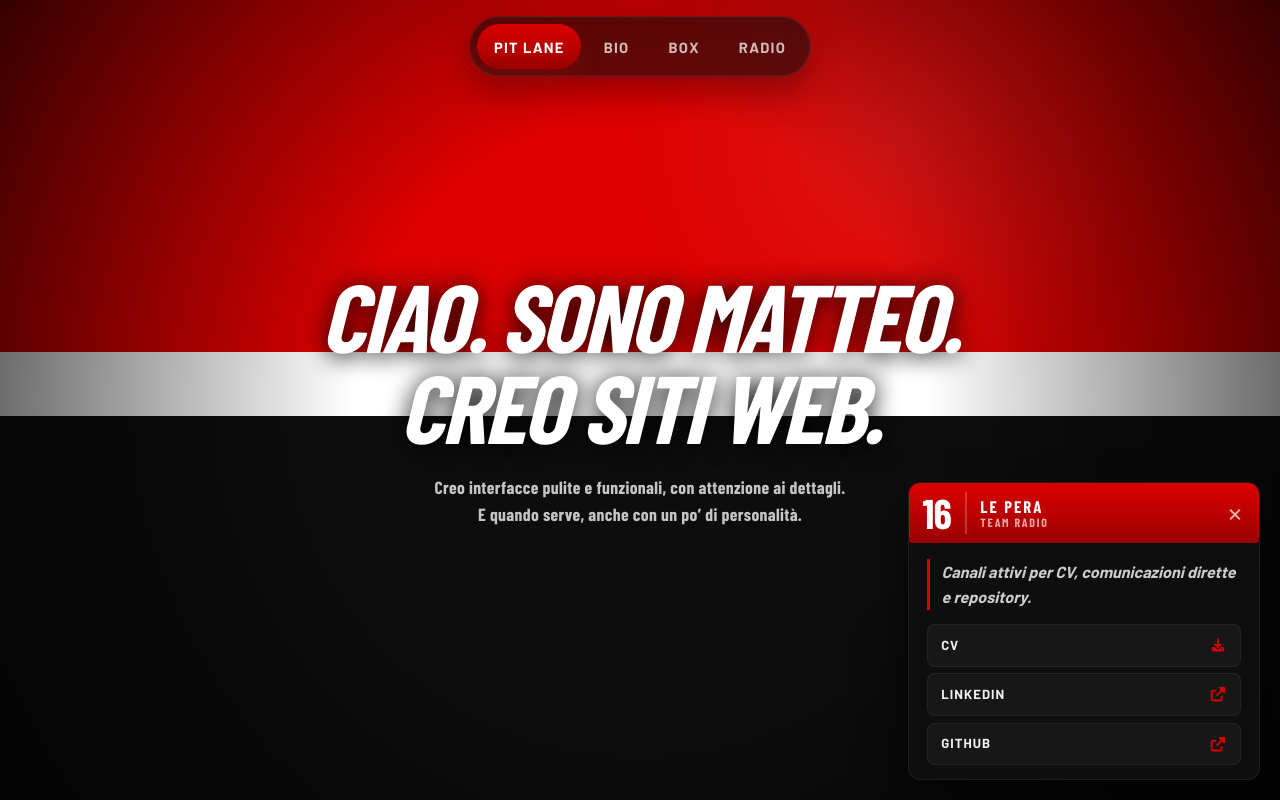
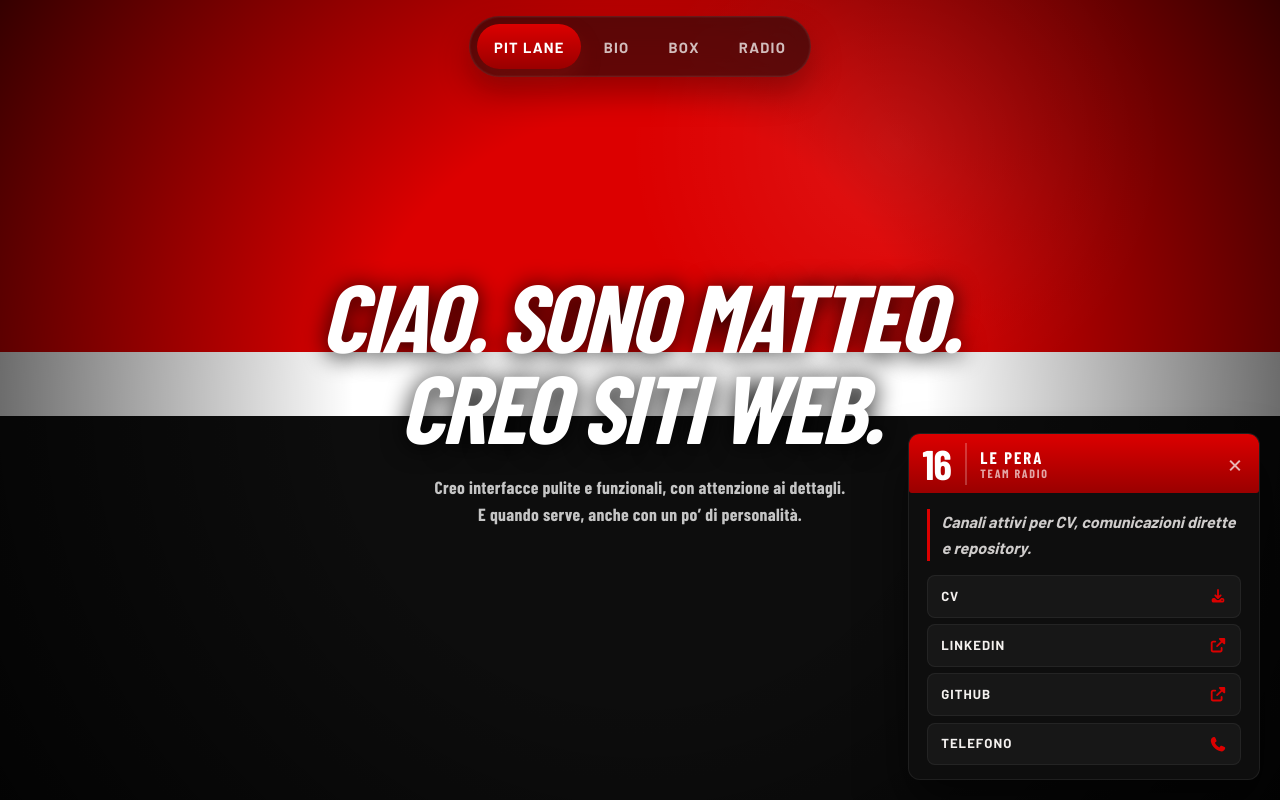
Before and after one commit to matteolepera/portfolio, a React (Vite) app: page / in a window 1280 px wide. Both pictures are taken after a click on the button "RADIO". Built offline with nearby package versions, Linux system fonts and the light colour scheme; a web font is replaced by a local one.

Commit message:
feat: aggiunto il contatto telefoni al pannello radio

```diff
--- a/src/components/Header.jsx
+++ b/src/components/Header.jsx
@@ -7,6 +7,7 @@ import { FontAwesomeIcon } from "@fortawesome/react-fontawesome";
 import {
     faDownload,
     faUpRightFromSquare,
+    faPhone,
 } from "@fortawesome/free-solid-svg-icons";
 
 const navigationItems = [
@@ -16,9 +17,10 @@ const navigationItems = [
 ]
 
 const contactLinks = [
-    { label: "CV", href: "/cv/Matteo.LePeraV6.pdf", download: "Matteo.LePeraV6.pdf" },
-    { label: "LinkedIn", href: "https://www.linkedin.com/in/matteo-le-pera/", target: "_blank", rel: "noreferrer" },
-    { label: "GitHub", href: "https://github.com/matteolepera", target: "_blank", rel: "noreferrer" },
+    { label: "CV", href: "/cv/Matteo.LePeraV6.pdf", download: "Matteo.LePeraV6.pdf", icon: faDownload, },
+    { label: "LinkedIn", href: "https://www.linkedin.com/in/matteo-le-pera/", target: "_blank", rel: "noreferrer", icon: faUpRightFromSquare, },
+    { label: "GitHub", href: "https://github.com/matteolepera", target: "_blank", rel: "noreferrer", icon: faUpRightFromSquare, },
+    { label: "Telefono", href: "tel:+393246323270", icon: faPhone },
 ]
 
 export default function Header() {
@@ -116,8 +118,13 @@ export default function Header() {
                                         rel={link.rel}
                                         onClick={() => setContactsOpen(false)}
                                     >
-                                        <span>{link.label}</span>
-                                        <span className={styles.contactsPanelArrow} aria-hidden="true">{link.label == "CV" ? <FontAwesomeIcon icon={faDownload} /> : <FontAwesomeIcon icon={faUpRightFromSquare} />}</span>
+                                        <span>
+                                            {link.label}
+                                        </span>
+
+                                        <span className={styles.contactsPanelArrow} aria-hidden="true">
+                                            <FontAwesomeIcon icon={link.icon} />
+                                        </span>
                                     </a>
                                 ))}
                             </div>
```
